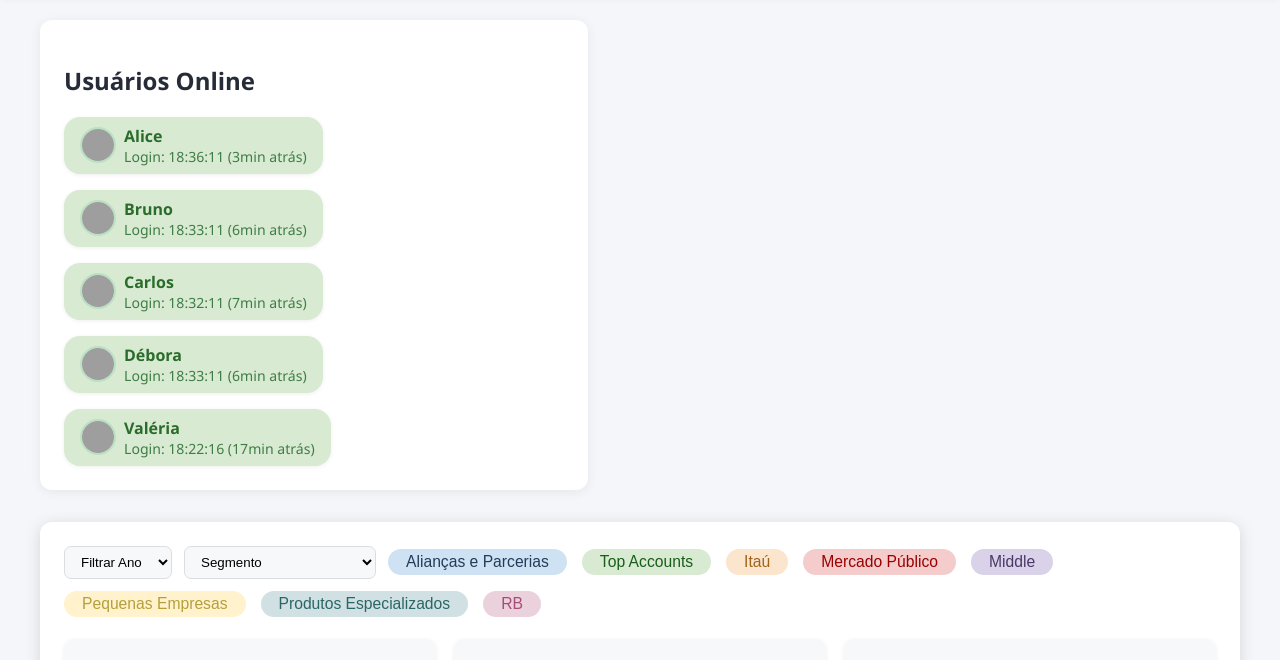
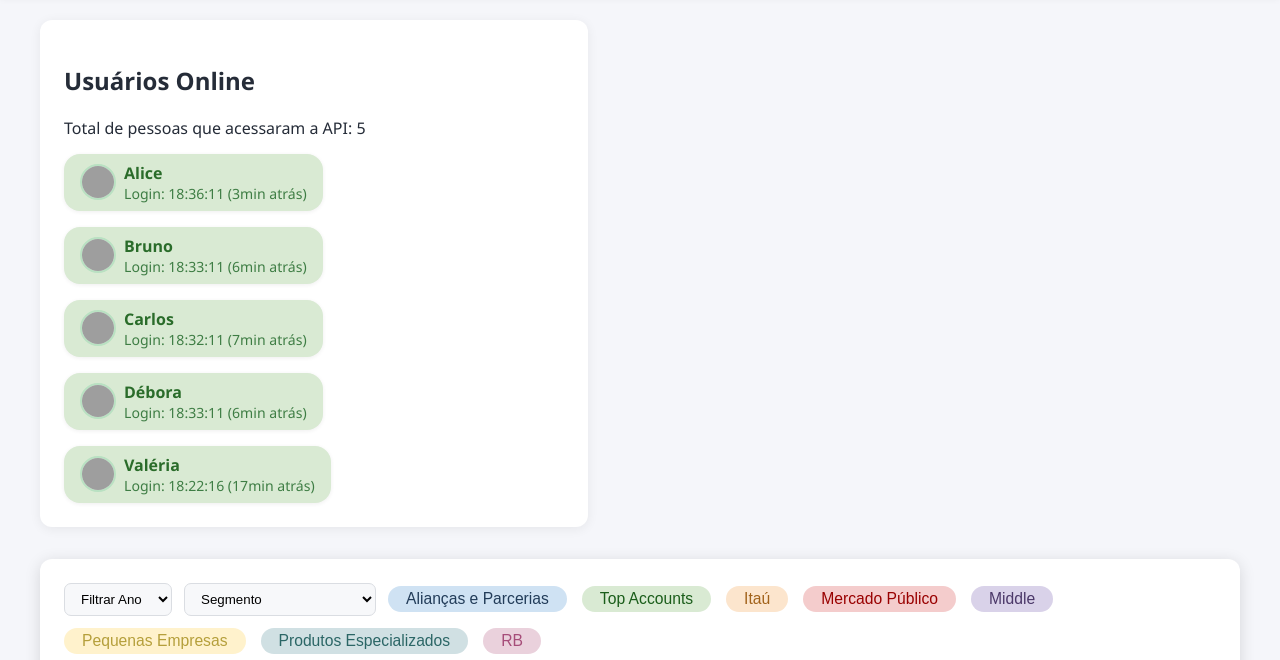
Before and after one commit to FabricioOliveiraTicket/Painel---Gerencial, a plain HTML site: page index.html in a window 1280 px wide. Shown: the part 73-733 px from the top of the page. Drawn offline with nearby package versions, Linux system fonts and the light colour scheme; grey boxes are pictures that could not be loaded.

Commit message:
Add files via upload

```diff
--- a/index.html
+++ b/index.html
@@ -21,6 +21,8 @@
     <!-- NOVO Painel Usuários Online -->
     <section class="online-users-panel">
       <h2>Usuários Online</h2>
+      <!-- Aqui aparece a contagem total de pessoas que acessaram a API -->
+      <div id="online-users-total"></div>
       <div id="online-users-list">
         <span>Carregando...</span>
       </div>
--- a/script.js
+++ b/script.js
@@ -56,12 +56,15 @@ let onlineUsersMock = [
   { nome: "Carlos", avatar: avatarMap["Carlos"], login: randomLoginTime() },
   { nome: "Débora", avatar: avatarMap["Débora"], login: randomLoginTime() }
 ];
+
+// Guardar todos que já apareceram online (simulando acessos únicos à API)
+let uniqueOnlineUsers = new Set();
+onlineUsersMock.forEach(user => uniqueOnlineUsers.add(user.nome));
+
 // Simula entradas e saídas de usuários online
 function mockUpdateOnlineUsers() {
   const nomesPossiveis = Object.keys(avatarMap);
-  // 50% chance de adicionar ou remover
   if (Math.random() > 0.5 && onlineUsersMock.length < nomesPossiveis.length) {
-    // Adiciona alguém novo
     const candidatos = nomesPossiveis.filter(n => !onlineUsersMock.some(u => u.nome === n));
     if (candidatos.length > 0) {
       const nome = candidatos[Math.floor(Math.random() * candidatos.length)];
@@ -70,12 +73,20 @@ function mockUpdateOnlineUsers() {
         avatar: avatarMap[nome],
         login: randomLoginTime()
       });
+      uniqueOnlineUsers.add(nome); // NOVO: registra usuário como "já acessou"
     }
   } else if (onlineUsersMock.length > 1) {
-    // Remove alguém aleatório (mantém pelo menos 1 online)
     onlineUsersMock.splice(Math.floor(Math.random() * onlineUsersMock.length), 1);
   }
 }
+
+// Nova função para mostrar a quantidade total de pessoas que acessaram a API (mock)
+function renderTotalOnlineUsers() {
+  const el = document.getElementById('online-users-total');
+  if (!el) return;
+  el.textContent = `Total de pessoas que acessaram a API: ${uniqueOnlineUsers.size}`;
+}
+
 // Formata horário de login para "HH:mm:ss" e quanto tempo atrás
 function formatLoginTime(dateObj) {
   const now = new Date();
@@ -91,8 +102,10 @@ function formatLoginTime(dateObj) {
   const hora = dateObj.toLocaleTimeString("pt-BR").slice(0, 8);
   return `${hora} (${ago})`;
 }
+
 // Renderiza o painel de usuários online
 function renderOnlineUsersPanel() {
+  renderTotalOnlineUsers(); // NOVO
   const el = document.getElementById('online-users-list');
   if (!el) return;
   if (!onlineUsersMock.length) {
```
